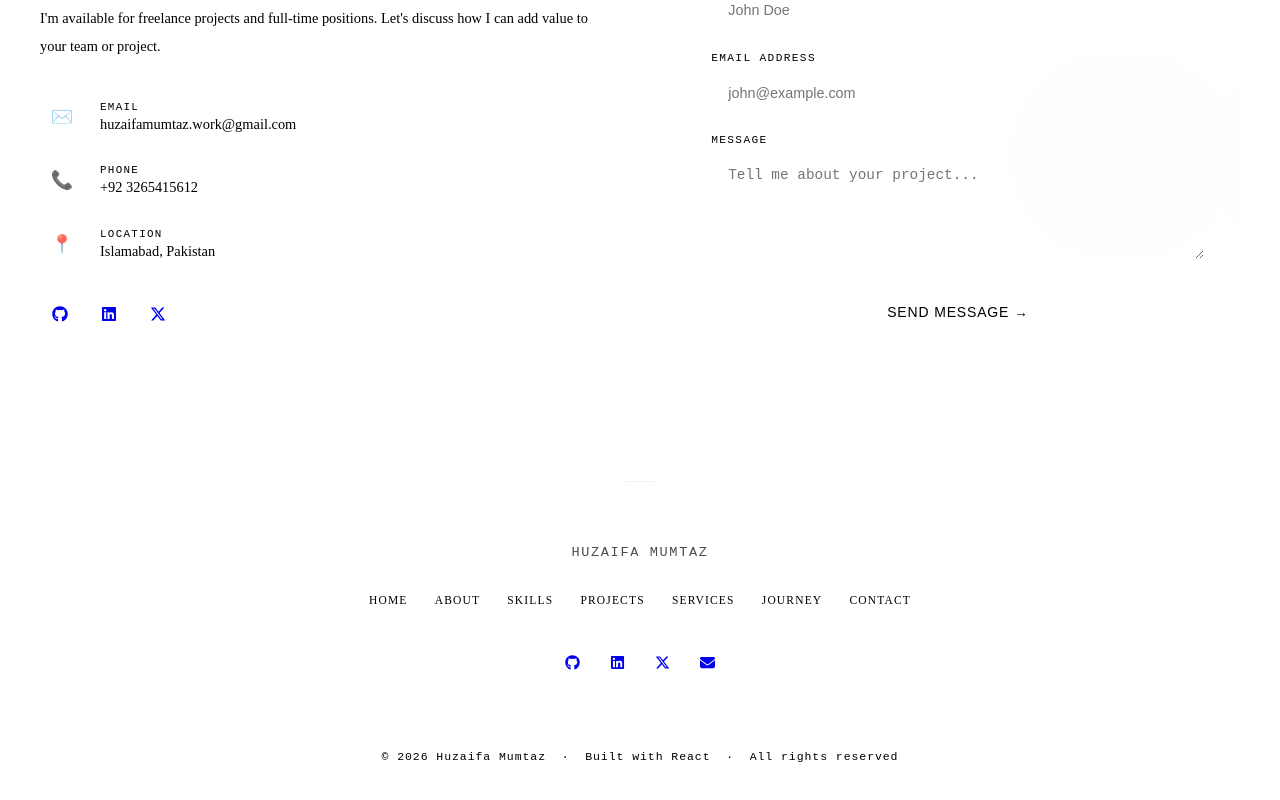
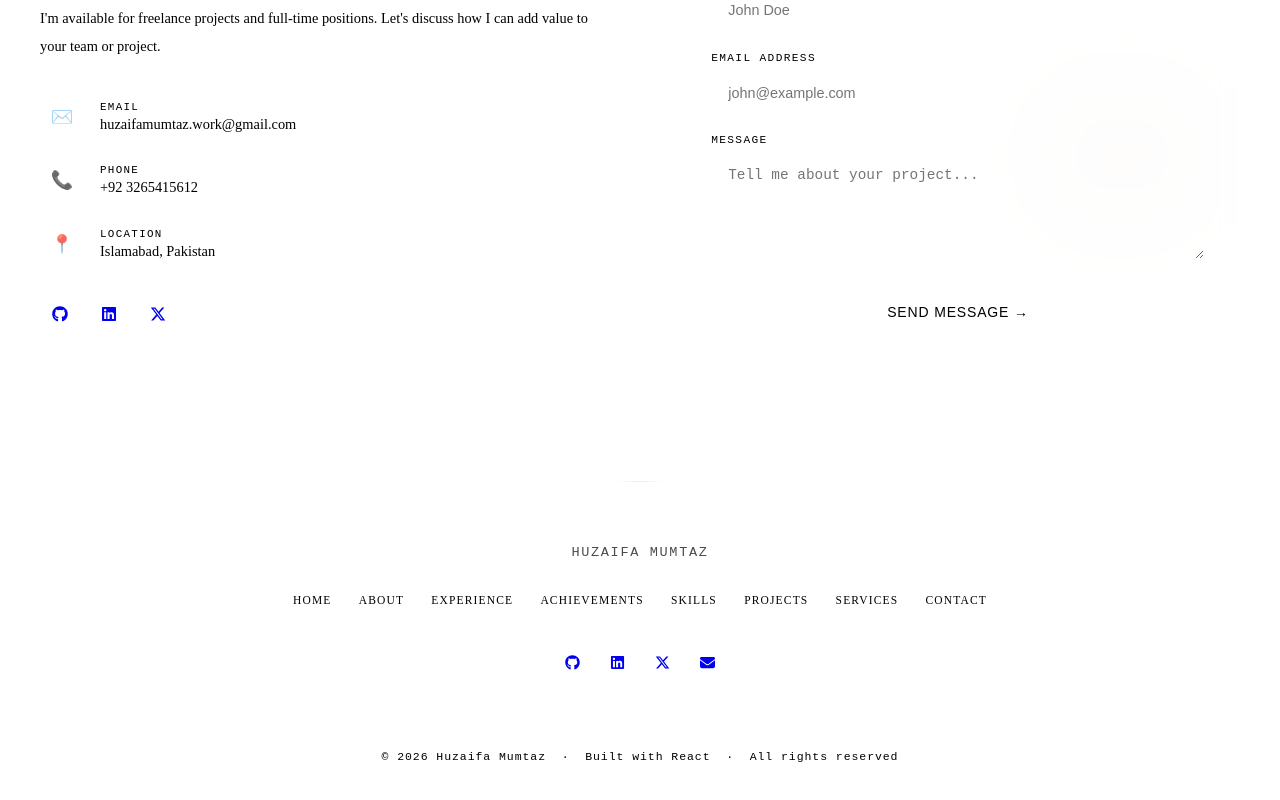
Before and after one commit to Zaifa25/portfolio-HuzaifaMumtaz, a React (Vite) app: page / in a window 1280 px wide. Shown: the part 9879-10679 px from the top of the page. Built offline with nearby package versions, Linux system fonts and the light colour scheme; the HTML template or start-up script is replaced by a standard one.

Commit message:
fix: sync footer nav links with current app sections

```diff
--- a/src/components/Footer.jsx
+++ b/src/components/Footer.jsx
@@ -7,7 +7,7 @@ import {
 } from 'react-icons/fa6'
 import '../styles/components.css'
 
-const NAV_LINKS = ['Home', 'About', 'Skills', 'Projects', 'Services', 'Journey', 'Contact']
+const NAV_LINKS = ['Home', 'About', 'Experience', 'Achievements', 'Skills', 'Projects', 'Services', 'Contact']
 
 const SOCIALS = [
   {
```
